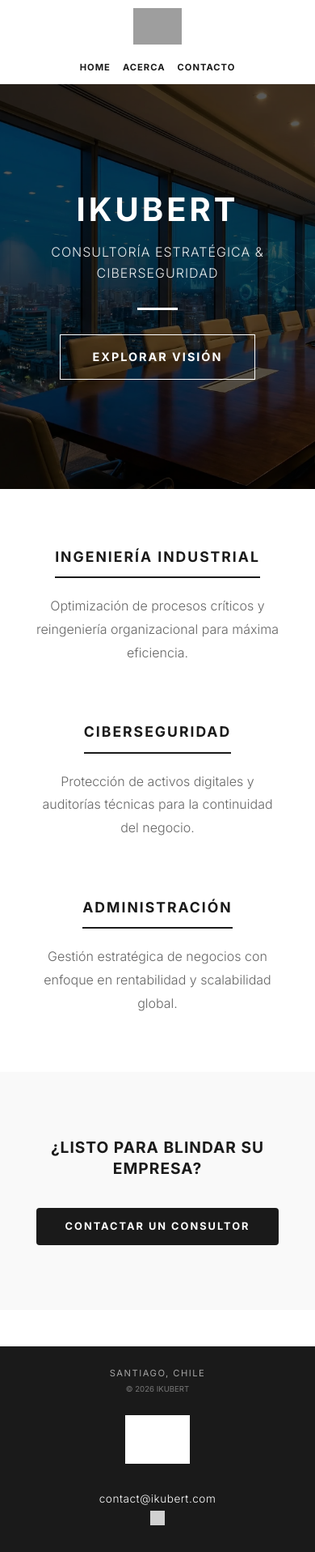
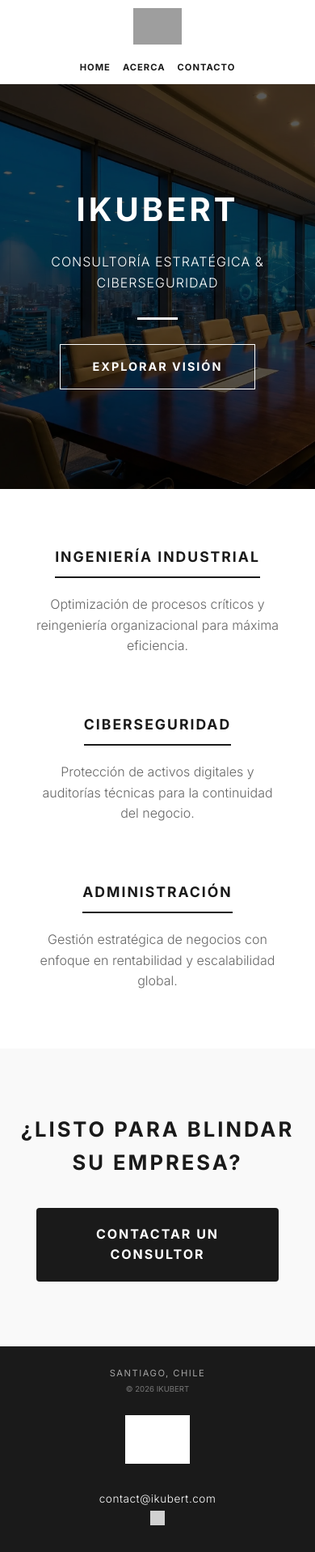
Before and after one commit to IKUBERT/ikubert.github.io, a Jekyll site: the page built from index.html, in a window 390 px wide, cut to the strip 0-1917 px from the top of the page. Shown: the whole strip at 81% size. Built offline with Jekyll 4.4.1, drawn with Linux system fonts in a browser that asks for light colours; grey boxes are pictures that could not be loaded.

Commit message:
Update index.html

```diff
--- a/index.html
+++ b/index.html
@@ -2,76 +2,25 @@
 layout: default
 title: Home | IKUBERT
 ---
-
 <style>
-    html, body {
-        overflow-x: hidden;
-        width: 100%;
-        margin: 0;
-        padding: 0;
-        box-sizing: border-box;
-    }
-
+    html, body { overflow-x: hidden; width: 100%; margin: 0; padding: 0; box-sizing: border-box; }
     @media (max-width: 768px) {
-        .hero-home {
-            padding: 80px 20px !important;
-            min-height: 500px !important;
-        }
-        .hero-title-home {
-            font-size: 2.5rem !important;
-            letter-spacing: 4px !important;
-        }
-        .hero-subtitle-home {
-            font-size: 1rem !important;
-            letter-spacing: 1px !important;
-        }
-        .section-home {
-            padding: 50px 20px !important;
-        }
-        .feature-grid {
-            display: flex !important;
-            flex-direction: column !important;
-            gap: 30px !important;
-        }
-        .cta-title {
-            font-size: 1.2rem !important;
-            letter-spacing: 1px !important;
-        }
-        .cta-button {
-            width: 100% !important;
-            max-width: 300px;
-            padding: 15px 10px !important;
-            font-size: 0.8rem !important;
-        }
+        .hero-home { padding: 80px 20px !important; min-height: 500px !important; }
+        .hero-title-home { font-size: 2.5rem !important; letter-spacing: 4px !important; }
+        .hero-subtitle-home { font-size: 1rem !important; letter-spacing: 1px !important; }
+        .section-home { padding: 50px 20px !important; }
+        .feature-grid { display: flex !important; flex-direction: column !important; gap: 30px !important; }
+        .cta-button { width: 100% !important; max-width: 300px; }
     }
 </style>
 
-<header class="hero-home" style="
-    position: relative;
-    text-align: center;
-    padding: 160px 20px;
-    background: url('/src/oficina-home-ikubert.webp') no-repeat center center/cover;
-    color: #ffffff;
-    min-height: 650px;
-    display: flex;
-    flex-direction: column;
-    justify-content: center;
-    align-items: center;
-    width: 100%;
-    box-sizing: border-box;
-    overflow: hidden;">
-
+<header class="hero-home" style="position: relative; text-align: center; padding: 160px 20px; background: url('/src/oficina-home-ikubert.webp') no-repeat center center/cover; color: #ffffff; min-height: 650px; display: flex; flex-direction: column; justify-content: center; align-items: center; width: 100%;">
     <div style="position: absolute; top: 0; left: 0; width: 100%; height: 100%; background: rgba(0,0,0,0.65); z-index: 1;"></div>
-
     <div style="position: relative; z-index: 2; width: 100%; max-width: 900px;">
-        <h1 class="hero-title-home" style="font-size: 4.5rem; letter-spacing: 10px; margin-bottom: 20px; font-weight: 800; text-transform: uppercase; line-height: 1; margin-top: 0;">
-            IKUBERT
-        </h1>
-        <p class="hero-subtitle-home" style="font-size: 1.5rem; font-weight: 300; letter-spacing: 3px; text-transform: uppercase; opacity: 0.9;">
-            Consultoría Estratégica & Ciberseguridad
-        </p>
+        <h1 class="hero-title-home" style="font-size: 4.5rem; letter-spacing: 10px; margin-bottom: 20px; font-weight: 800; text-transform: uppercase;">IKUBERT</h1>
+        <p class="hero-subtitle-home" style="font-size: 1.5rem; font-weight: 300; letter-spacing: 3px; text-transform: uppercase;">Consultoría Estratégica & Ciberseguridad</p>
         <div style="width: 50px; height: 3px; background: #ffffff; margin: 30px auto;"></div>
-        <a href="/acerca" style="display: inline-block; padding: 15px 40px; border: 1px solid #fff; color: #fff; text-decoration: none; font-weight: 700; letter-spacing: 2px; text-transform: uppercase; transition: 0.3s; font-size: 0.9rem;">Explorar Visión</a>
+        <a href="/acerca" style="display: inline-block; padding: 15px 40px; border: 1px solid #fff; color: #fff; text-decoration: none; font-weight: 700; letter-spacing: 2px; text-transform: uppercase; font-size: 0.9rem;">Explorar Visión</a>
     </div>
 </header>
 
@@ -79,26 +28,20 @@
     <div class="feature-grid" style="display: grid; grid-template-columns: repeat(auto-fit, minmax(300px, 1fr)); gap: 50px;">
         <div class="feature-card" style="text-align: center; padding: 20px;">
             <h3 style="text-transform: uppercase; letter-spacing: 2px; font-size: 1.1rem; margin-bottom: 20px; border-bottom: 2px solid #1a1a1a; display: inline-block; padding-bottom: 10px;">Ingeniería Industrial</h3>
-            <p style="color: #666; line-height: 1.8; font-weight: 300;">Optimización de procesos críticos y reingeniería organizacional para máxima eficiencia.</p>
+            <p style="color: #666; font-weight: 300;">Optimización de procesos críticos y reingeniería organizacional para máxima eficiencia.</p>
         </div>
         <div class="feature-card" style="text-align: center; padding: 20px;">
             <h3 style="text-transform: uppercase; letter-spacing: 2px; font-size: 1.1rem; margin-bottom: 20px; border-bottom: 2px solid #1a1a1a; display: inline-block; padding-bottom: 10px;">Ciberseguridad</h3>
-            <p style="color: #666; line-height: 1.8; font-weight: 300;">Protección de activos digitales y auditorías técnicas para la continuidad del negocio.</p>
+            <p style="color: #666; font-weight: 300;">Protección de activos digitales y auditorías técnicas para la continuidad del negocio.</p>
         </div>
         <div class="feature-card" style="text-align: center; padding: 20px;">
             <h3 style="text-transform: uppercase; letter-spacing: 2px; font-size: 1.1rem; margin-bottom: 20px; border-bottom: 2px solid #1a1a1a; display: inline-block; padding-bottom: 10px;">Administración</h3>
-            <p style="color: #666; line-height: 1.8; font-weight: 300;">Gestión estratégica de negocios con enfoque en rentabilidad y scalabilidad global.</p>
+            <p style="color: #666; font-weight: 300;">Gestión estratégica de negocios con enfoque en rentabilidad y escalabilidad global.</p>
         </div>
     </div>
 </div>
 
-<div style="background: #f9f9f9; padding: 80px 20px; text-align: center; width: 100%; box-sizing: border-box;">
-    <h2 class="cta-title" style="text-transform: uppercase; letter-spacing: 3px; font-size: 1.6rem; margin-bottom: 35px; line-height: 1.4;">
-        ¿Listo para blindar su empresa?
-    </h2>
-    <div style="display: flex; justify-content: center; width: 100%;">
-        <a href="/contacto" class="cta-button" style="background: #1a1a1a; color: #fff; padding: 20px 45px; text-decoration: none; font-weight: 700; letter-spacing: 2px; text-transform: uppercase; border-radius: 4px; display: inline-block; box-sizing: border-box; transition: 0.3s; line-height: 1.2;">
-            Contactar un Consultor
-        </a>
-    </div>
+<div style="background: #f9f9f9; padding: 80px 20px; text-align: center; width: 100%;">
+    <h2 class="cta-title" style="text-transform: uppercase; letter-spacing: 3px; font-size: 1.6rem; margin-bottom: 35px;">¿Listo para blindar su empresa?</h2>
+    <a href="/contacto" class="cta-button" style="background: #1a1a1a; color: #fff; padding: 20px 45px; text-decoration: none; font-weight: 700; letter-spacing: 2px; text-transform: uppercase; border-radius: 4px; display: inline-block;">Contactar un Consultor</a>
 </div>
```
